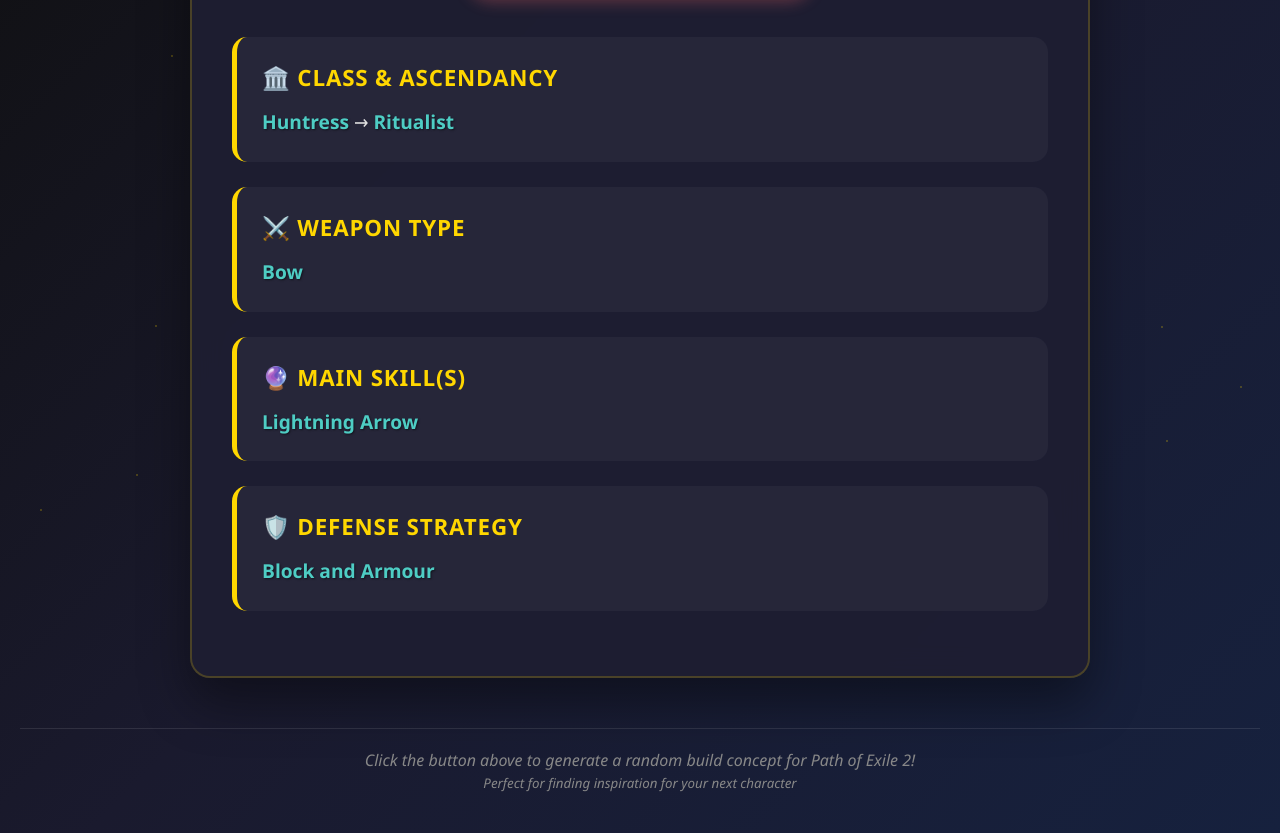
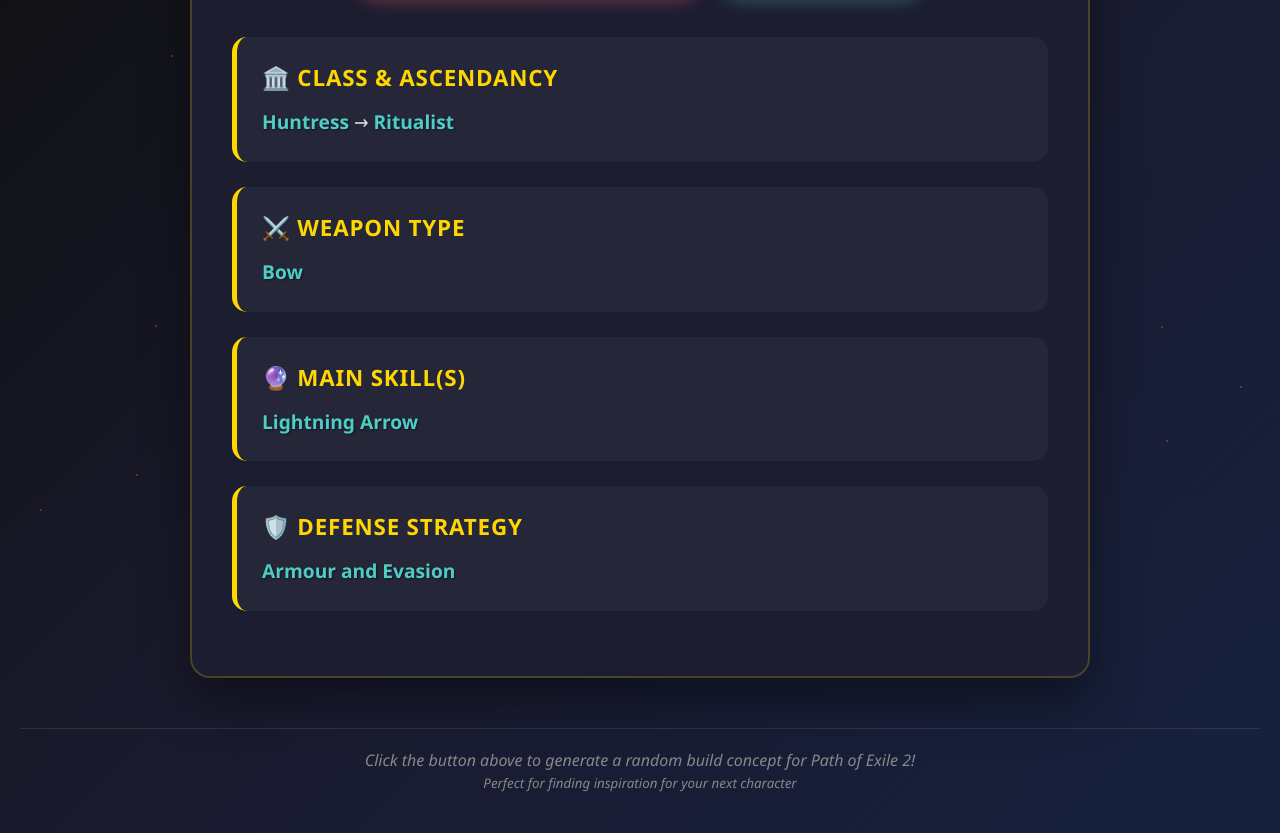
Before and after one commit to EnigmaMachine1/Poe2BuildGeneratorV2, a plain HTML site: page poe2_build_generator.html in a window 1280 px wide. Shown: the part 268-1101 px from the top of the page. Drawn offline with Linux system fonts and the light colour scheme.

Commit message:
added check for only putting block as defense option when shield is rolled for weapon

```diff
--- a/poe2_build_generator.html
+++ b/poe2_build_generator.html
@@ -468,7 +468,10 @@
             return(classAttributes.includes(weaponAttributes[0]));
         }
 
-        function isWeaponCompatibleWithDefenseType(selectedClass, defenseType) {
+        function isWeaponCompatibleWithDefenseType(selectedClass, defenseType, selectedWeapon) {
+            if (defenseType.includes("Block") && !selectedWeapon.includes("Shield")) {
+                return false;
+            }
             const defenseTypeAttributes = buildData.defenseTypes[defenseType].attributes;
             const classAttributes = selectedClass.attributes;
             return(classAttributes.includes(defenseTypeAttributes[0]));
@@ -504,11 +507,13 @@
                 isWeaponCompatibleWithClass(selectedClass, weaponName)
             );
 
+            const selectedWeapon = getRandomElement(compatibleWeapons);
+
             const compatibleDefenseTypes = Object.keys(buildData.defenseTypes).filter(defenseType =>
-                isWeaponCompatibleWithDefenseType(selectedClass, defenseType)
+                isWeaponCompatibleWithDefenseType(selectedClass, defenseType, selectedWeapon)
             );
 
-            const selectedWeapon = getRandomElement(compatibleWeapons);
+            console.log("COMPATIBLE DEFENSE TYPES: ", compatibleDefenseTypes);
 
             const selectedDefenseType = getRandomElement(compatibleDefenseTypes);
 
@@ -559,12 +564,8 @@
             document.getElementById('defenseInfo').innerHTML =
                 `<span class="highlight">${selectedDefenseType}</span>`;
 
-
-
-            const buildDisplay = document.getElementById('buildDisplay');
             const exportBtn = document.getElementById('exportBtn');
 
-            buildDisplay.style.display = 'block';
             exportBtn.style.display = 'inline-block';
         }
 
```
